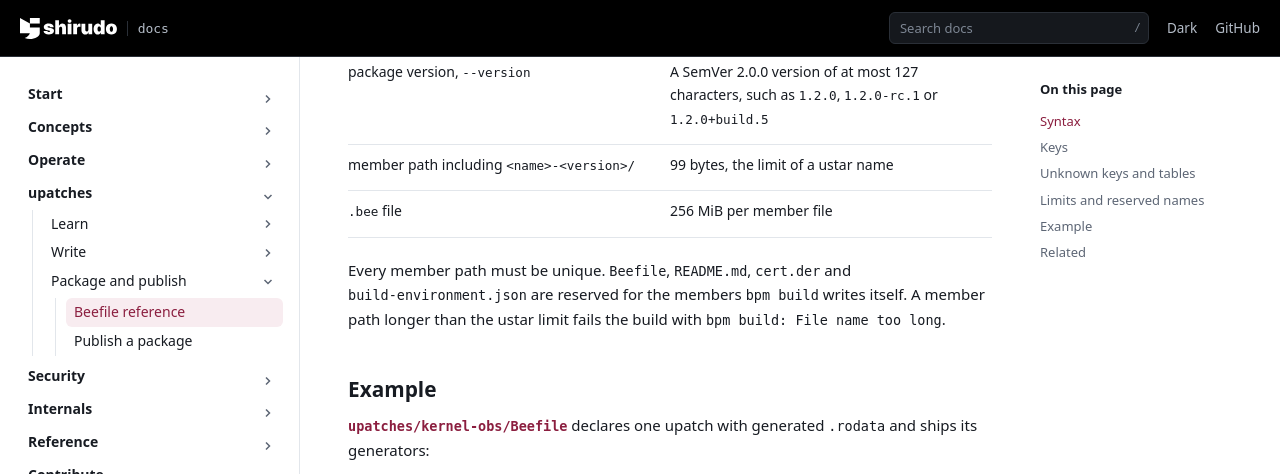
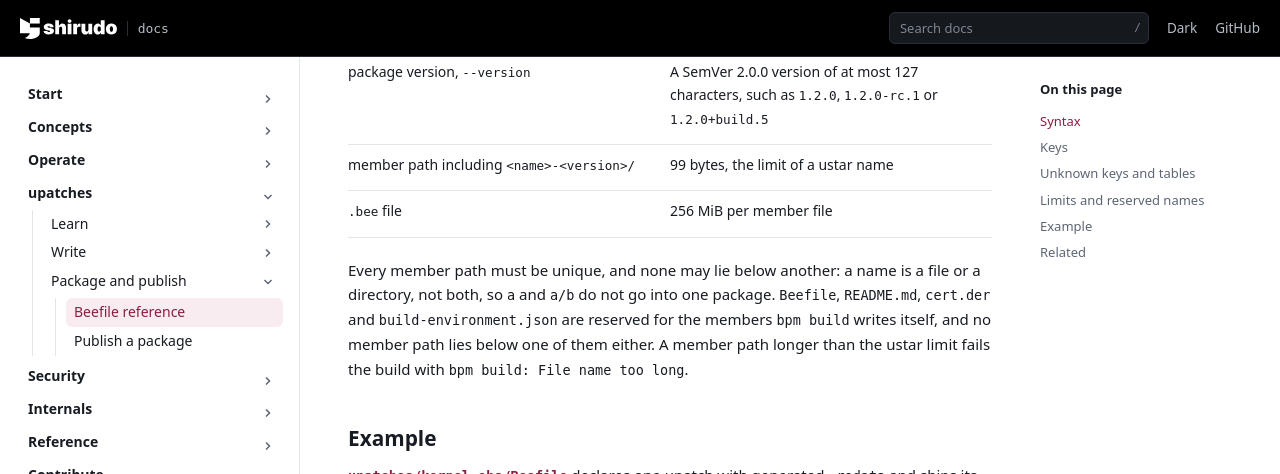
Before and after one commit to AliBashaSY/shirudo, a Sphinx documentation site: the page built from Documentation/upatches/publish/beefile.rst, in a window 1280 px wide and 900 px high, scrolled down 6317 px, cut to the strip 0-474 px from the top of the window. Built offline with Sphinx 7.4.7, drawn with Linux system fonts in a browser that asks for light colours; pages that are not in the unit, such as notebooks, are missing from menus.

Commit message:
bpm: refuse a Beefile target below another member
bpm build took the targets a and a/b into one package. It held each
path to the archive reader's rule and refused a path given twice, and
never asked whether one target is a directory on the way to another. A
name is a file or a directory on the target, not both: bpm_pkg_extract()
wrote the file a and then failed with ENOTDIR on the directory a, so the
package built and installed nowhere. A target below Beefile, README.md,
cert.der or build-environment.json, which bpm build writes as files
itself, went the same way.

Refuse a target that lies above or below one the Beefile named before
it, or below one of bpm build's own members, as the invalid Beefile it
is. bpm config update reads its targets through build_add_target() too
and refuses the same.

The proof of the target table now holds build_add_target() to that rule
for every target of up to four bytes against any one before it, and the
proof of the reserved names takes a path below each of them.

Fixes: 891ee7bf6330 ("shirudo: Initial code import")
Signed-off-by: Daniel Borkmann <daniel@iogearbox.net>

```diff
--- a/Documentation/upatches/publish/beefile.rst
+++ b/Documentation/upatches/publish/beefile.rst
@@ -383,10 +383,13 @@ Limits and reserved names
    * - ``.bee`` file
      - 256 MiB per member file
 
-Every member path must be unique. ``Beefile``, ``README.md``,
-``cert.der`` and ``build-environment.json`` are reserved for the members
-``bpm build`` writes itself. A member path longer than the ustar limit
-fails the build with ``bpm build: File name too long``.
+Every member path must be unique, and none may lie below another: a
+name is a file or a directory, not both, so ``a`` and ``a/b`` do not go
+into one package. ``Beefile``, ``README.md``, ``cert.der`` and
+``build-environment.json`` are reserved for the members ``bpm build``
+writes itself, and no member path lies below one of them either. A
+member path longer than the ustar limit fails the build with ``bpm
+build: File name too long``.
 
 Example
 -------
```
Also changed, not shown: Documentation/contribute/testing/proof-coverage.rst (+4 -3 lines), Documentation/contribute/testing/test-coverage.rst (+5 -4 lines), 5 other files.
